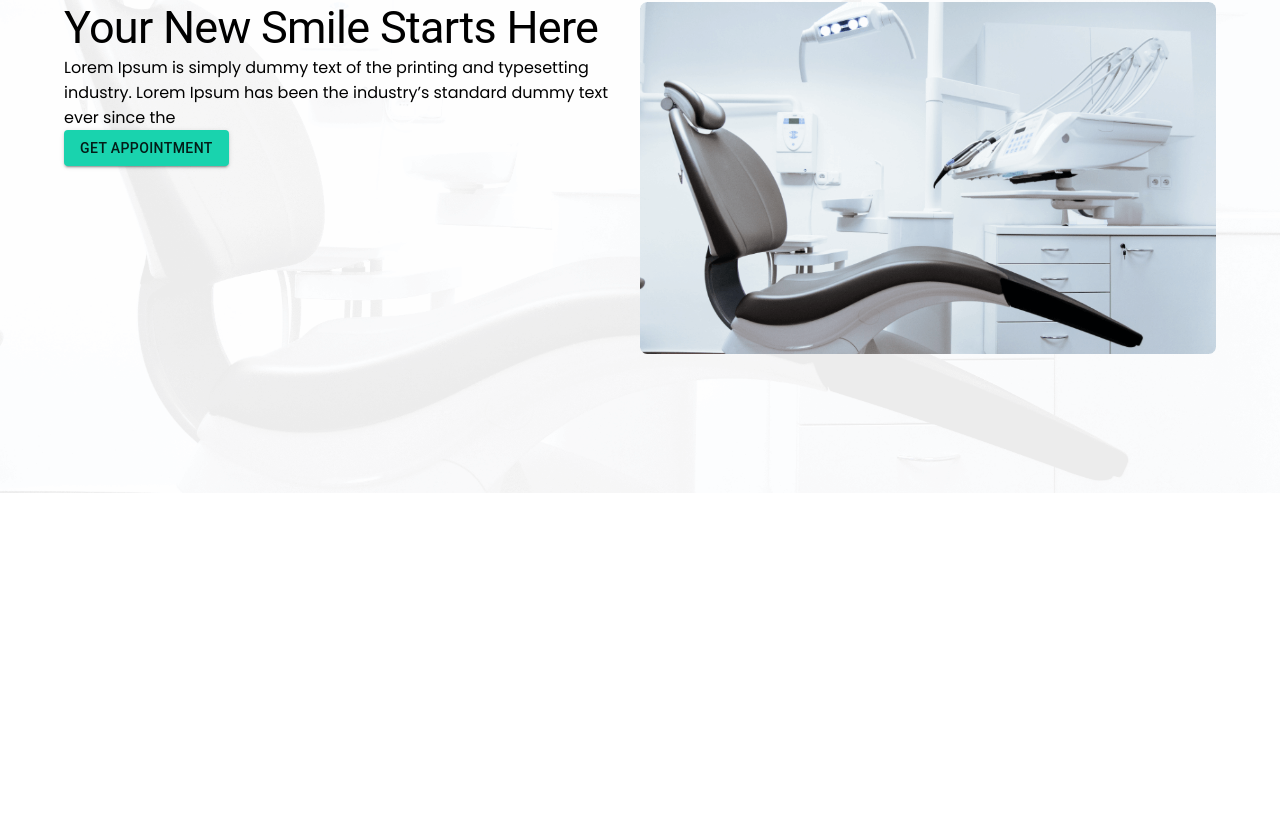
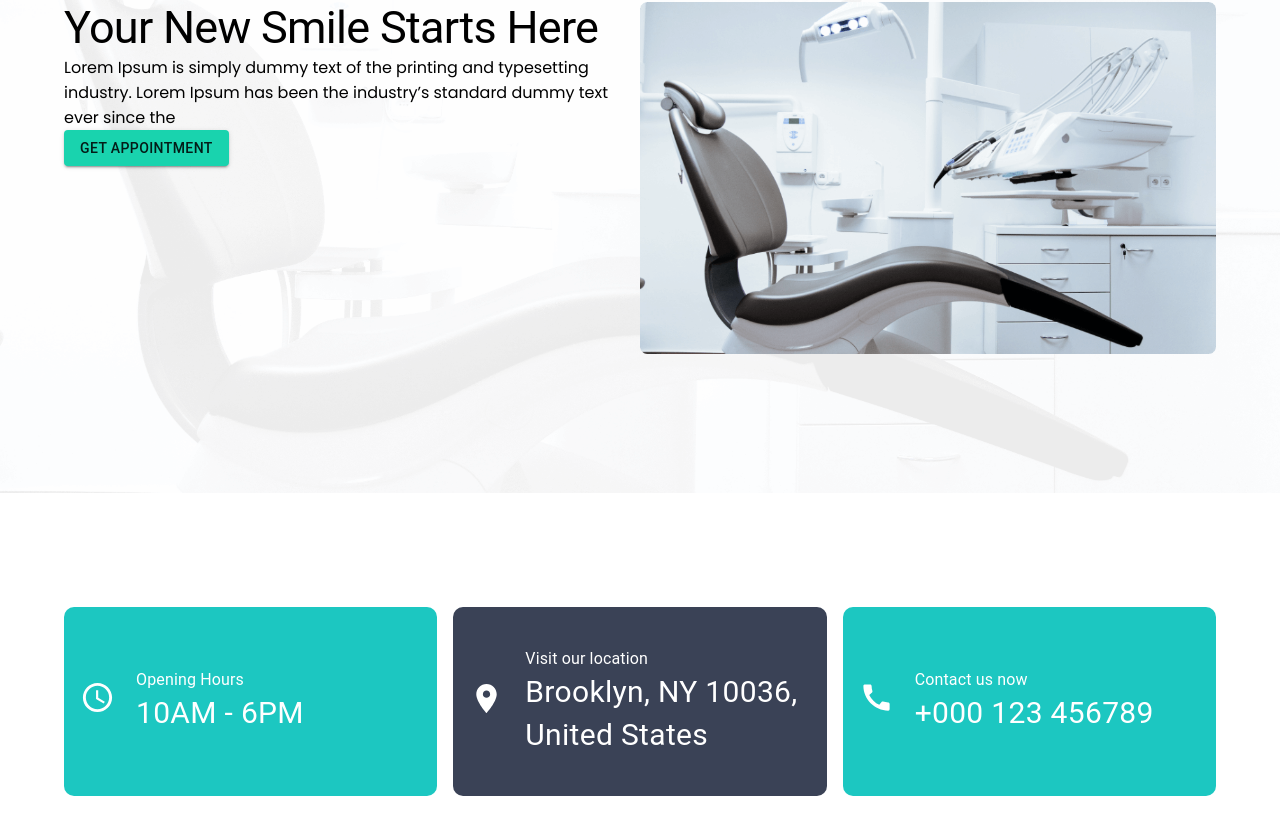
Before and after one commit to antusaha970/doctors-portal-client, a React (Create React App) app: page / in a window 1280 px wide. Shown: the part 213-1029 px from the top of the page. Before the commit the page ends 800 px from the top, so only its background shows below. Built offline with nearby package versions, Linux system fonts and the light colour scheme.

Commit message:
Added styled components

```diff
--- a/src/App.js
+++ b/src/App.js
@@ -1,12 +1,14 @@
 
 import { Box } from "@mui/material";
+import BoxTopCard from "./components/BoxTopCard/BoxTopCard";
 import TopLanding from "./components/TopLanding/TopLanding";
 
 function App() {
   return (
-      <Box>
-        <TopLanding />
-      </Box>
+    <Box>
+      <TopLanding />
+      <BoxTopCard />
+    </Box>
   );
 }
 
--- /dev/null
+++ b/src/Styles/AllStyles.js
@@ -0,0 +1,31 @@
+import styled from "@emotion/styled";
+import { Box, Stack, Typography } from "@mui/material";
+
+export const CustomSpan = styled(Typography, {})`
+    font-size: ${(props) => props.customSize};
+    color:red;
+    & a{
+        text-decoration: none;
+        color: goldenrod;
+    }
+`;
+
+export const BoxTopContainer = styled(Box,{})`
+    width: 100%;
+    height: 189px;
+    color: white;
+    background: ${(props) => props.bgcolor};
+    border-radius: 10px;
+    display: flex;
+    justify-content: center;
+    align-items: center;
+    & p{
+        font-size: 30px;
+        color:#fff;
+    }
+`;
+
+export const BoxTopStack = styled(Stack, {})`
+    margin: 20px 0;
+
+`;
--- /dev/null
+++ b/src/components/BoxTopCard/BoxTopCard.js
@@ -0,0 +1,40 @@
+import { AccessTime, Call, LocationOn } from '@mui/icons-material';
+import { Avatar, Box, ListItem, ListItemAvatar, ListItemText, Stack } from '@mui/material';
+import { Container } from '@mui/system';
+import React from 'react';
+import { BoxTopContainer, BoxTopStack } from '../../Styles/AllStyles';
+
+const BoxTopCard = () => {
+    return (
+        <Container maxWidth="lg" >
+            <BoxTopStack direction={{ xs: 'column', sm: 'column', lg: 'row' }} gap={2}>
+                <BoxTopContainer bgcolor="#1CC7C1" flex={1}>
+                    <ListItem>
+                        <ListItemAvatar>
+                                <AccessTime fontSize='large'/>
+                        </ListItemAvatar>
+                        <ListItemText primary="Opening Hours" secondary="10AM - 6PM"/>
+                    </ListItem>
+                </BoxTopContainer>
+                <BoxTopContainer flex={1} bgcolor="#3A4256">
+                    <ListItem>
+                        <ListItemAvatar>
+                                <LocationOn fontSize='large' />
+                        </ListItemAvatar>
+                        <ListItemText primary="Visit our location" secondary="Brooklyn, NY 10036, United States" />
+                    </ListItem>
+                </BoxTopContainer>
+                <BoxTopContainer flex={1} bgcolor="#1CC7C1">
+                    <ListItem>
+                        <ListItemAvatar>
+                                <Call fontSize='large'/>
+                        </ListItemAvatar>
+                        <ListItemText primary="Contact us now" secondary="+000 123 456789" />
+                    </ListItem>
+                </BoxTopContainer>
+            </BoxTopStack>
+        </Container>
+    );
+};
+
+export default BoxTopCard;
--- a/src/components/TopLanding/TopLanding.css
+++ b/src/components/TopLanding/TopLanding.css
@@ -1,10 +1,11 @@
 .bg-top{
     background-image: url('../../images/bg.png');
     width: 100%;
-    height: 100vh;
+    min-height: 100vh;
     background-size: cover;
     background-repeat: no-repeat;
     background-position: 0 -95px;
+    box-sizing: border-box;
 }
 
 .img-top{
--- a/src/components/TopLanding/TopLanding.js
+++ b/src/components/TopLanding/TopLanding.js
@@ -8,7 +8,7 @@ import styled from '@emotion/styled';
 
 const TitleTop = styled(Typography)(({ theme }) => ({
     fontWeight: '400',
-    fontSize: '45px'
+    fontSize: '45px',
 }))
 
 
@@ -18,13 +18,13 @@ const TopLanding = () => {
             <Container maxWidth="lg">
                 <NavLinks></NavLinks>
                 <Stack direction={{ xs: 'column', sm: 'column', md: 'row' }} sx={{ mt: { lg: '150px', xs: '80px' } }}>
-                    <Box flex={1}>
+                    <Box flex={1} sx={{pb:{xs:1,sm:1}}}>
                         <TitleTop variant='h1' component='h1'>
                             Your New Smile
                             Starts Here
                         </TitleTop>
                         <Typography variant='p' component='p'>
-                            Lorem Ipsum is simply dummy text of the printing and typesetting industry. Lorem Ipsum has been the industry’s standard dummy text ever since the
+                        Lorem Ipsum is simply dummy text of the printing and typesetting industry. Lorem Ipsum has been the industry’s standard dummy text ever since the
                         </Typography>
                         <Button variant='contained' >Get Appointment</Button>
                     </Box>
```
